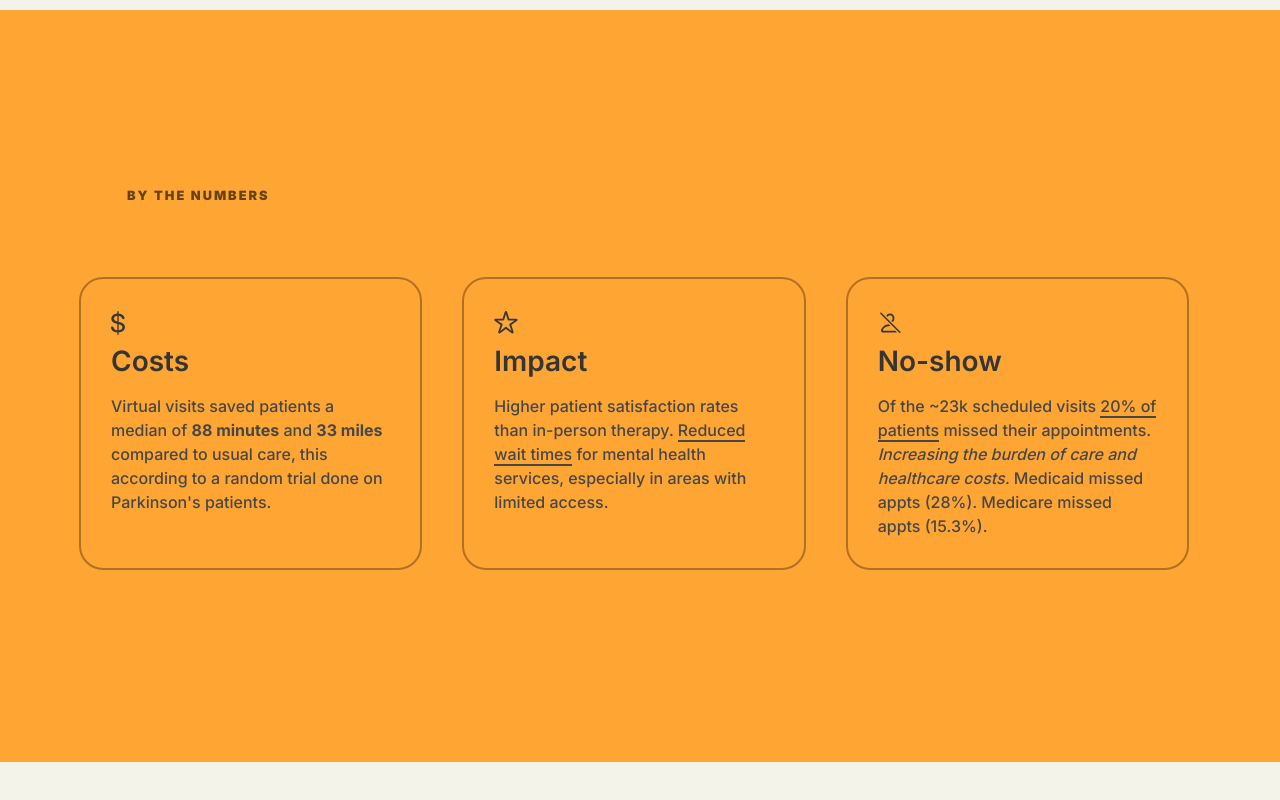
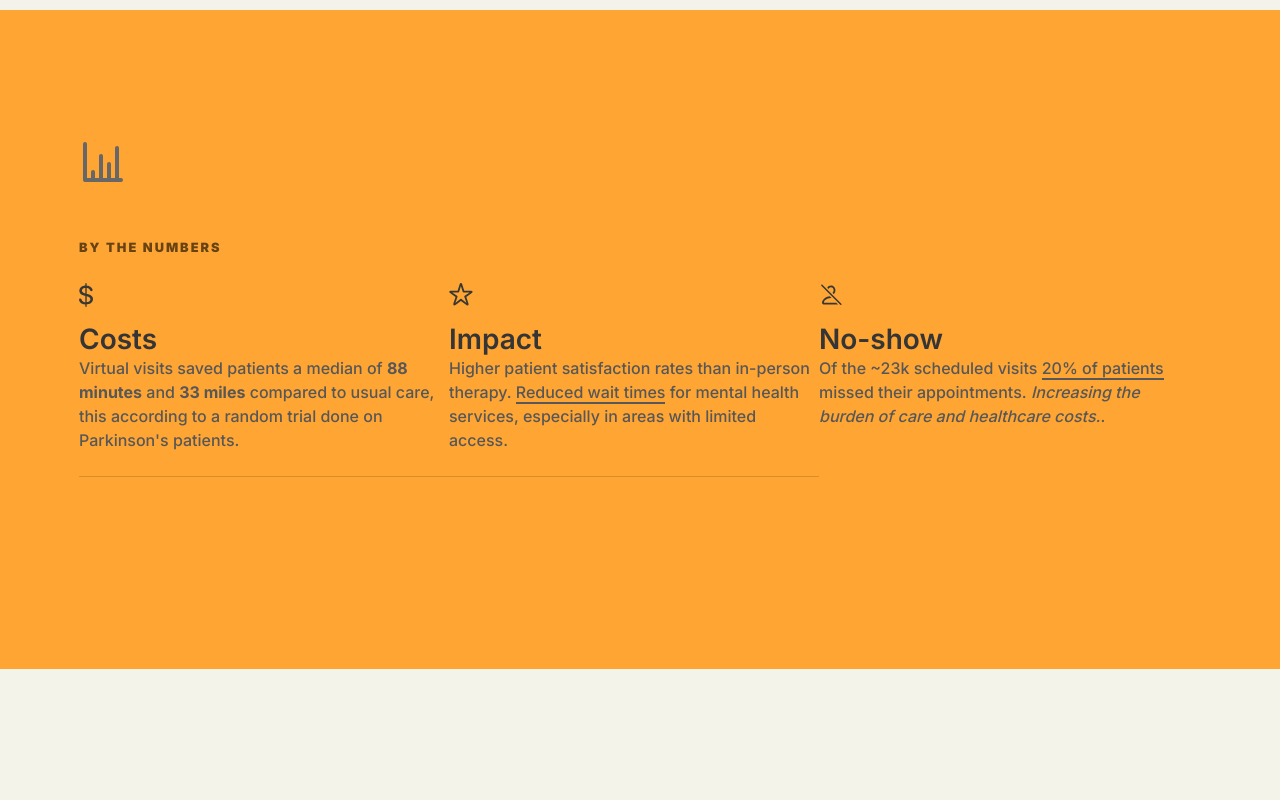
Before and after one commit to ZenSpaceApp/zenspace-website, a Next.js app: page / in a window 1280 px wide. Shown: the part 1806-2606 px from the top of the page. Built offline with nearby package versions, Linux system fonts and the light colour scheme.

Commit message:
Redesigned the stats section.

```diff
--- a/app/page.tsx
+++ b/app/page.tsx
@@ -37,7 +37,12 @@ import CalendarIcon from '@/public/images/icons/calendar.svg';
 import SecurityIcon from '@/public/images/icons/security.svg';
 import ClientsIcon from '@/public/images/icons/clients.svg';
 import DashIcon from '@/public/images/icons/dashboard.svg';
+import ChartBarIcon from '@/public/icons/chart-bar.svg';
 
+import {
+  UilChartBar,
+  UilUsdCircle
+} from '@iconscout/react-unicons';
 
 const CrossDeviceSync = () => {
   return (<>
@@ -505,7 +510,11 @@ function Benefits() {
 const Stats = () => {
   return <section id="stats">
     <div className='container'>
-      <div className="sub-heading pl-3 ml-10 mb-4 p-lg-5">By the numbers</div>
+      <UilChartBar
+        className="mb-1"
+        style={{ fill: "#474747 !important", height: "48px" }}
+      />
+      <div className="sub-heading pt-5 pb-4">By the numbers</div>
       <div className='grid-container'>
         <div className="grid-item">
           <Image
@@ -545,7 +554,7 @@ const Stats = () => {
           <h3>No-show</h3>
           <div className="">
             Of the ~23k scheduled visits <span className="underline">20% of patients</span> missed their appointments.
-            <em> Increasing the burden of care and healthcare costs.</em> Medicaid missed appts (28%). Medicare missed appts (15.3%).
+            <em> Increasing the burden of care and healthcare costs.</em>.
           </div>
         </div>
       </div>
--- a/styles/styles.scss
+++ b/styles/styles.scss
@@ -747,8 +747,8 @@ section.route-section {
 
   h3 {
     font-family: Inter;
-    margin-top: 10px;
-    margin-bottom: 1rem;
+    margin-top: 1rem;
+    margin-bottom: 0;
     font-weight: 600;
     color: var(--color--grey3);
   }
@@ -756,19 +756,37 @@ section.route-section {
   .grid-container {
     display: grid;
     grid-template-columns: 1fr;
-    row-gap: 25px;
+    row-gap: 3rem;
 
     @media screen and #{$mq-small} {
       grid-template-columns: repeat(3, 1fr);
-      column-gap: 40px;
     }
 
     .grid-item {
-      border-radius: 24px;
-      border: 2px solid #00000050;
-      padding: 30px 30px;
       font-weight: 500;
-    }
+      padding-bottom: 24px;
+      color: #575757;
+
+      border-bottom: 1px solid #00000025;
+      &:nth-child(3) {
+        border-bottom: none;
+      }
+      @media screen and #{$mq-large} {
+        padding: 0 1rem 0 0;
+        border-bottom: none;
+
+        &:nth-child(2) {
+          padding-left: 2rem;
+          border-left: 1px solid #00000025;
+        }
+
+        &:nth-child(3) {
+          padding-left: 2rem;
+          border-left: 1px solid #00000025;
+        }
+      }
+    }
+
   }
 }
 
```
Also changed, not shown: public/images/icons/chart-bar.svg (added).
